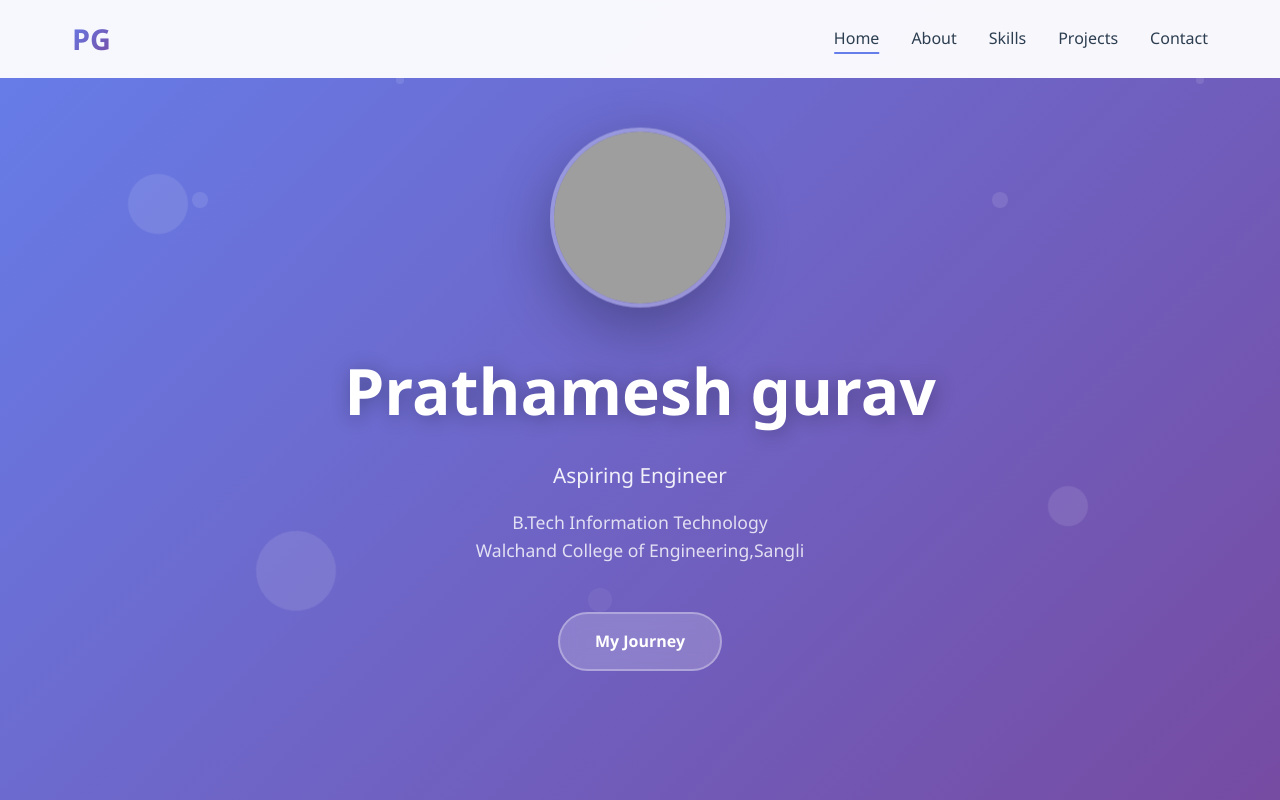
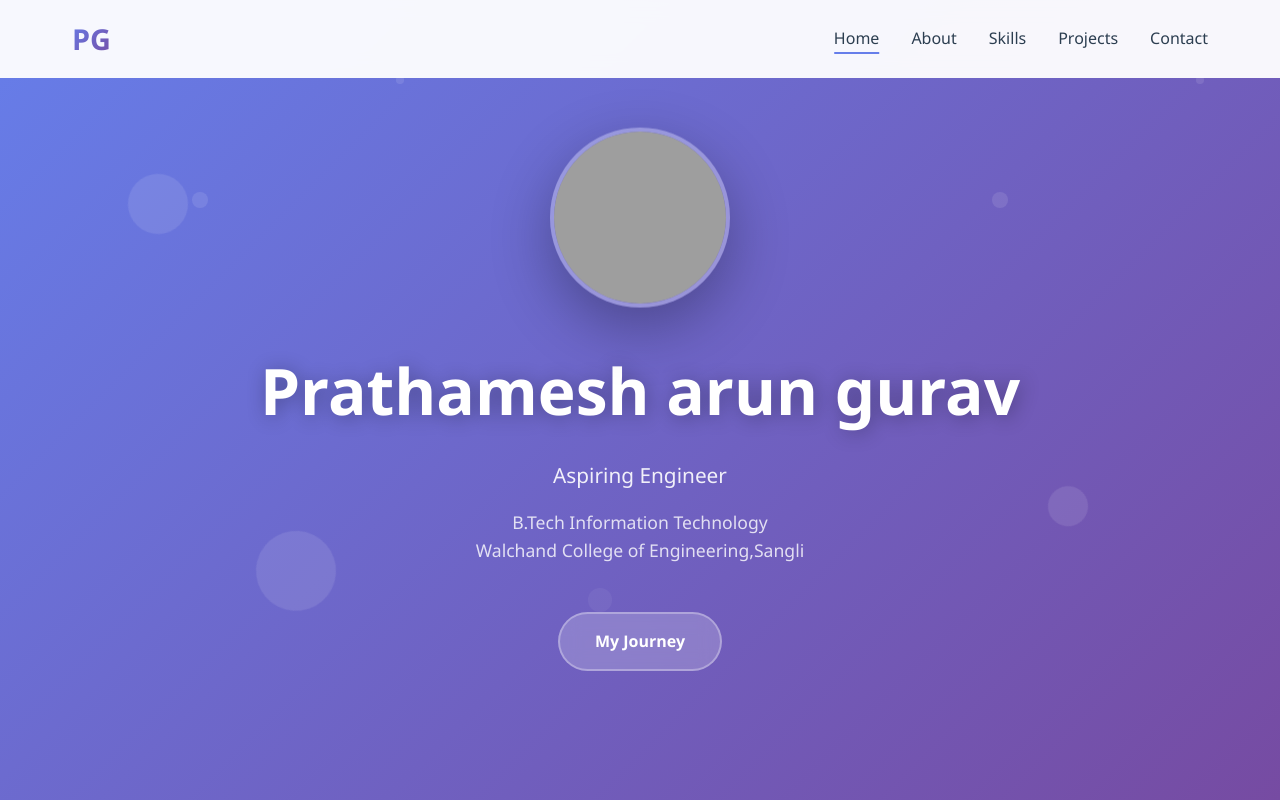
Before and after one commit to Pratham2779/cicd_demo, a website: page index.html in a window 1280 px wide. Shown: the top 800 px of the page. Drawn offline with Linux system fonts and the light colour scheme; grey boxes are pictures that could not be loaded.

Commit message:
done from me

```diff
--- a/index.html
+++ b/index.html
@@ -644,7 +644,7 @@
 
         <div class="hero-content">
             <img src="https://iili.io/KRo78Q4.png" alt="Prathamesh Gurav" class="profile-img">
-            <h1>Prathamesh gurav</h1>
+            <h1>Prathamesh arun gurav</h1>
             <p class="subtitle">Aspiring Engineer</p>
             <p class="degree">B.Tech Information Technology<br>Walchand College of Engineering,Sangli</p>
             <a href="#about" class="cta-button"> My Journey</a>
```
